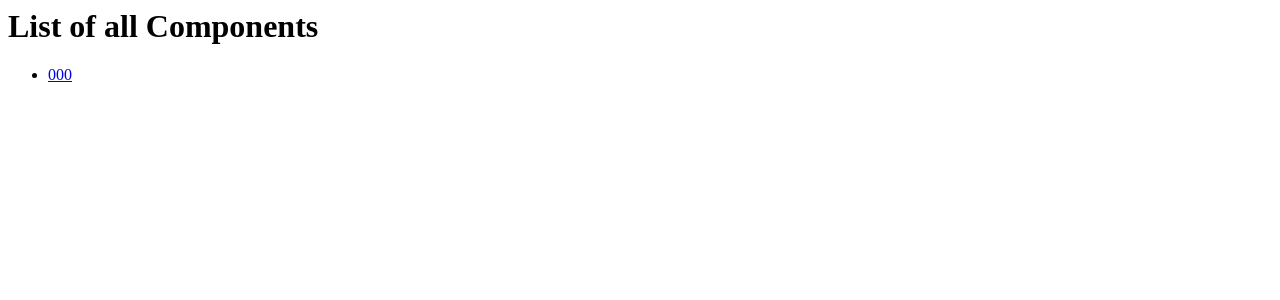
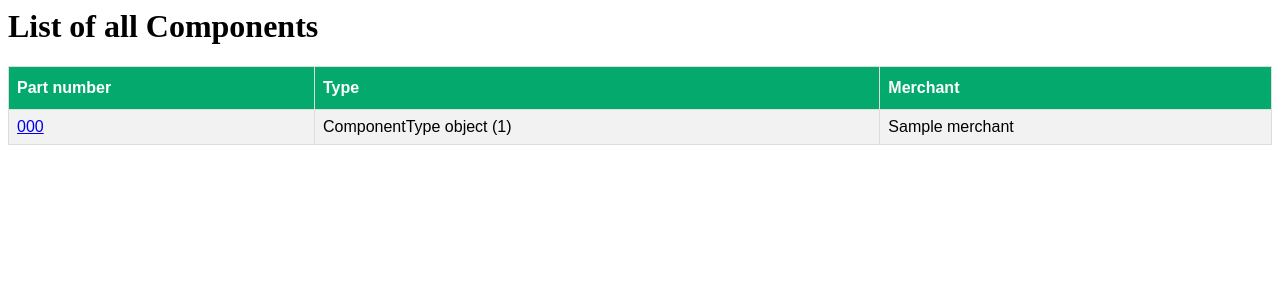
Before and after one commit to nomike/Bauteilsortiment, a Django app: page /dk_info/component/ in a window 1280 px wide. Shown: the top 300 px of the page. Run offline with Django 4.2, Linux system fonts and the light colour scheme; tables that the repository leaves empty hold one stand-in row (values such as "Sample post").

Commit message:
Redesign components view.

```diff
--- a/bts/dk_info/templates/Components/index.html
+++ b/bts/dk_info/templates/Components/index.html
@@ -1,17 +1,29 @@
 <html>
+{% load static %}
 
 <head>
     <title>List of all Components</title>
+    <link rel="stylesheet" href="{% static 'style.css' %}" />
 </head>
 
 <body>
     <h1>List of all Components</h1>
     <p>
-        <ul>
+        <table id="components" class="maintable">
+            <tr>
+                <th>Part number</th>
+                <th>Type</th>
+                <th>Merchant</th>
+            </tr>
             {% for component in components %}
-            <li><a href="{% url 'component_details' component.id %}">{{ component }}</a></li>
+            <tr>
+                <td><a href="{% url 'component_details' component.id %}">{{ component }}</a></li>
+                </td>
+                <td>{{ component.type }}</td>
+                <td>{{ component.merchant }}</td>
+            </tr>
             {% endfor %}
-        </ul>
+        </table>
     </p>
 </body>
 
```
